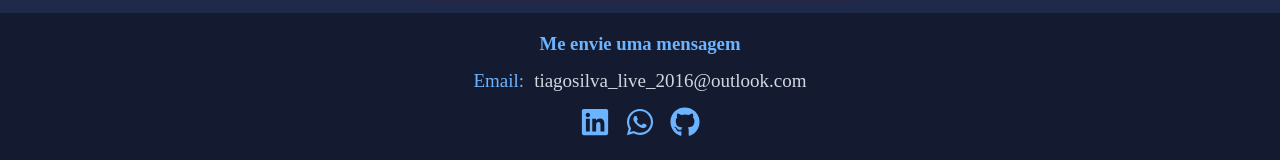
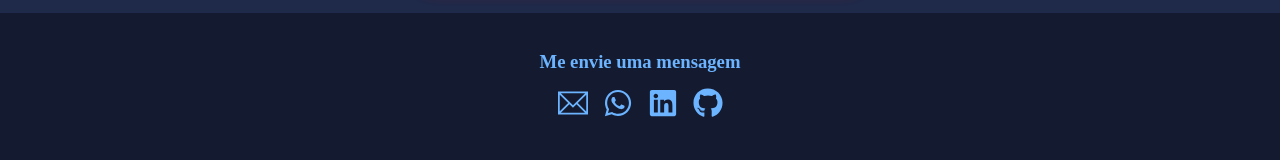
Before and after one commit to Tiago-SilvaRP/Portifolio-React, a React (Vite) app: page /projetos in a window 1280 px wide. Shown: the part 882-1042 px from the top of the page. Built offline with nearby package versions, Linux system fonts and the light colour scheme.

Commit message:
doc(list-icons): added new icone

```diff
--- a/src/components/footer/footer.style.tsx
+++ b/src/components/footer/footer.style.tsx
@@ -12,11 +12,6 @@ export const S = {
         background: #141b30;
         gap: 15px;
         color: #6cb4ff;
-
-
-        p {
-            font-size: 19px;
-        }
     `,
 
     StyledLink: styled(Link)`
--- a/src/components/footer/footer.tsx
+++ b/src/components/footer/footer.tsx
@@ -5,12 +5,6 @@ export const Footer = () => {
     return (
         <S.Footer>
             <h3>Me envie uma mensagem</h3>
-            <p>
-                Email:
-                <S.StyledLink to="mailto:tiagosilva_live_2016@outlook.com">
-                    tiagosilva_live_2016@outlook.com
-                </S.StyledLink>
-            </p>
 
             <ListIcons />
         </S.Footer>
--- a/src/components/list-icons/list-icons.tsx
+++ b/src/components/list-icons/list-icons.tsx
@@ -1,3 +1,4 @@
+import { TfiEmail } from 'react-icons/tfi';
 import { S } from './list-icons.style';
 import { FaLinkedin, FaWhatsapp, FaGithub } from "react-icons/fa";
 
@@ -5,10 +6,13 @@ export const ListIcons = () => {
     return (
         <S.UlIcons>
             <li>
-                <S.IconLink to="https://www.linkedin.com/in/tiago-silva-2a0124331/" target="_blank" rel="noopener noreferrer"><FaLinkedin /></S.IconLink>
+                <S.IconLink to="mailto:tiagosilva_live_2016@outlook.com" target="_blanck" rel="noopener noreferrer"><TfiEmail /></S.IconLink>
             </li>
             <li>
                 <S.IconLink to="https://wa.me/5516992861134" rel="noopener noreferrer" target="_blank"><FaWhatsapp /></S.IconLink>
+            </li>
+            <li>
+                <S.IconLink to="https://www.linkedin.com/in/tiago-silva-2a0124331/" target="_blank" rel="noopener noreferrer"><FaLinkedin /></S.IconLink>
             </li>
             <li>
                 <S.IconLink to="https://github.com/Tiago-SilvaRP" rel="noopener noreferrer" target="_blank"><FaGithub /></S.IconLink>
```
